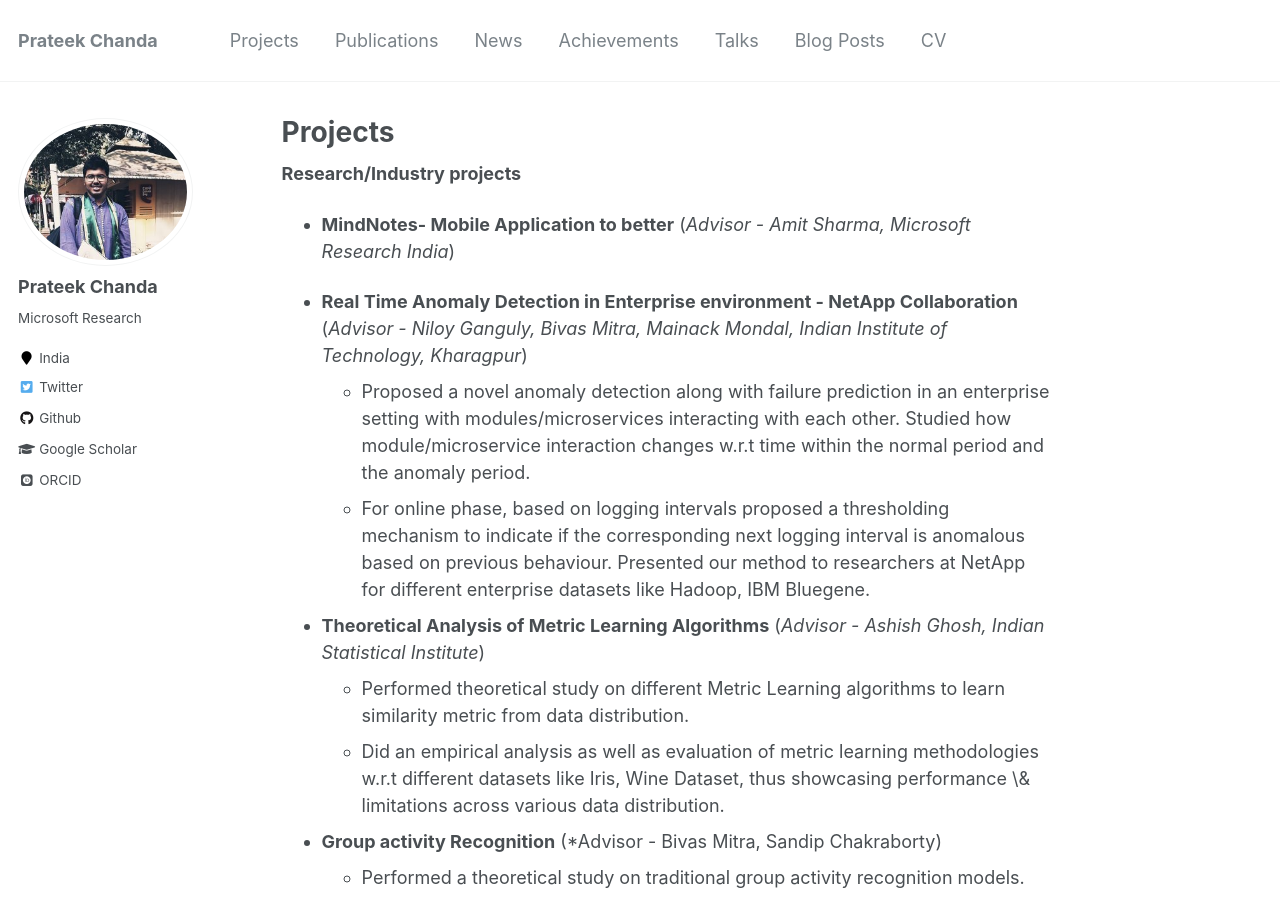
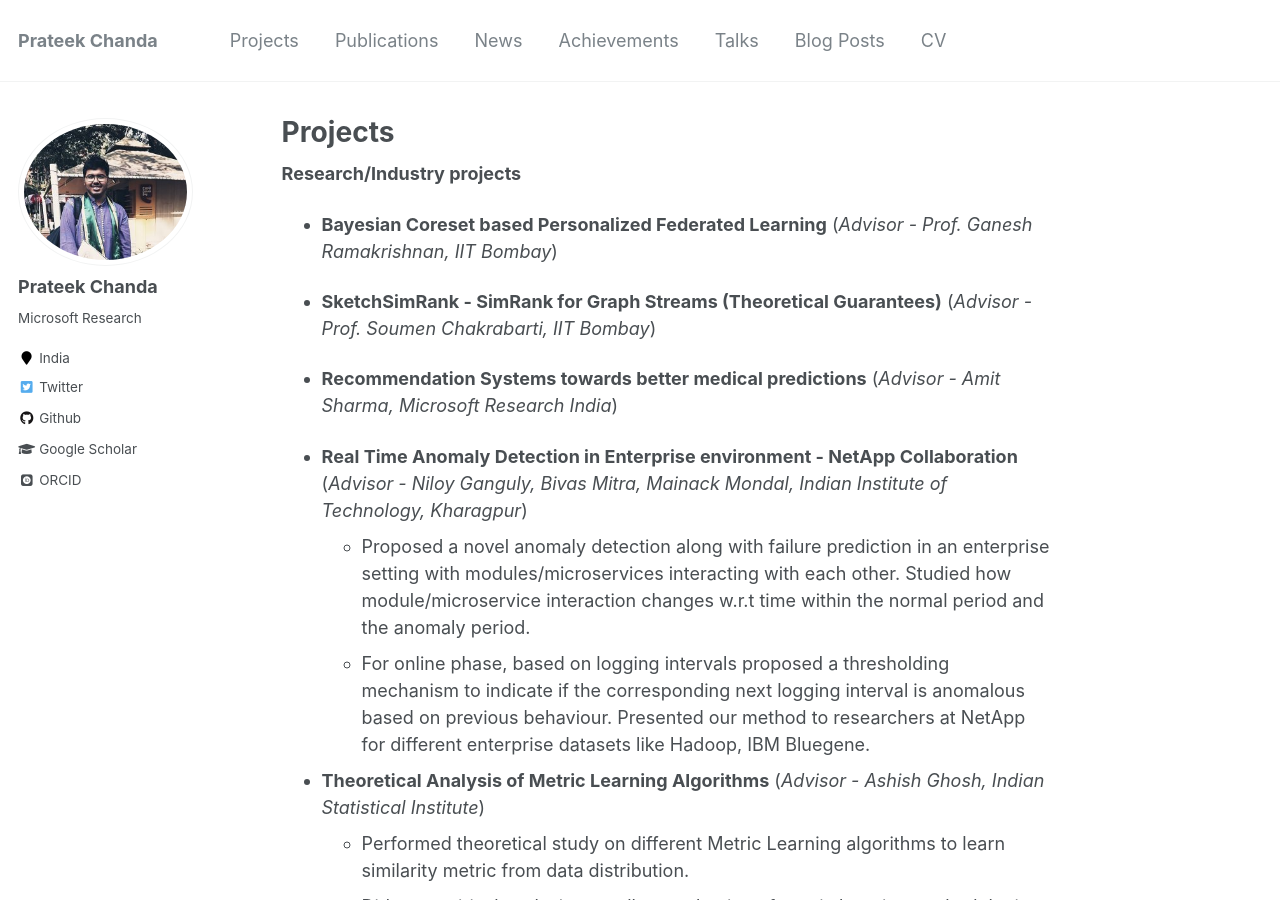
Before and after one commit to prateekiiest/prateekist.github.io, a Jekyll site: the page built from _pages/projects.md, in a window 1280 px wide and 900 px high. Built offline with Jekyll 4.4.1, drawn with Linux system fonts in a browser that asks for light colours; some web fonts are replaced.

Commit message:
Update projects.md

```diff
--- a/_pages/projects.md
+++ b/_pages/projects.md
@@ -8,7 +8,12 @@ redirect_from:
 ---
 **Research/Industry projects**
 
-- **MindNotes- Mobile Application to better** (*Advisor - Amit Sharma, Microsoft Research India*)
+- **Bayesian Coreset based Personalized Federated Learning** (*Advisor - Prof. Ganesh Ramakrishnan, IIT Bombay*)
+
+- **SketchSimRank - SimRank for Graph Streams (Theoretical Guarantees)** (*Advisor - Prof. Soumen Chakrabarti, IIT Bombay*)
+
+
+- **Recommendation Systems towards better medical predictions** (*Advisor - Amit Sharma, Microsoft Research India*)
 
 
 - **Real Time Anomaly Detection in Enterprise environment - NetApp Collaboration**
```
